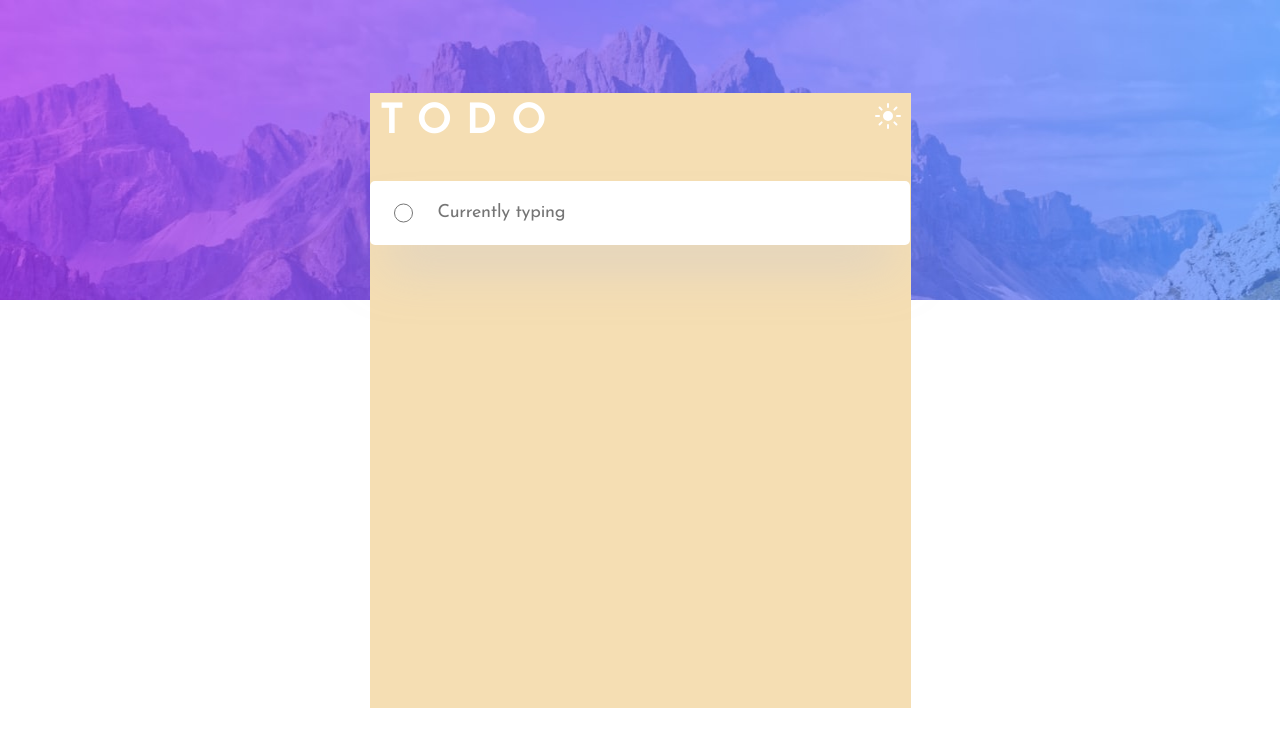
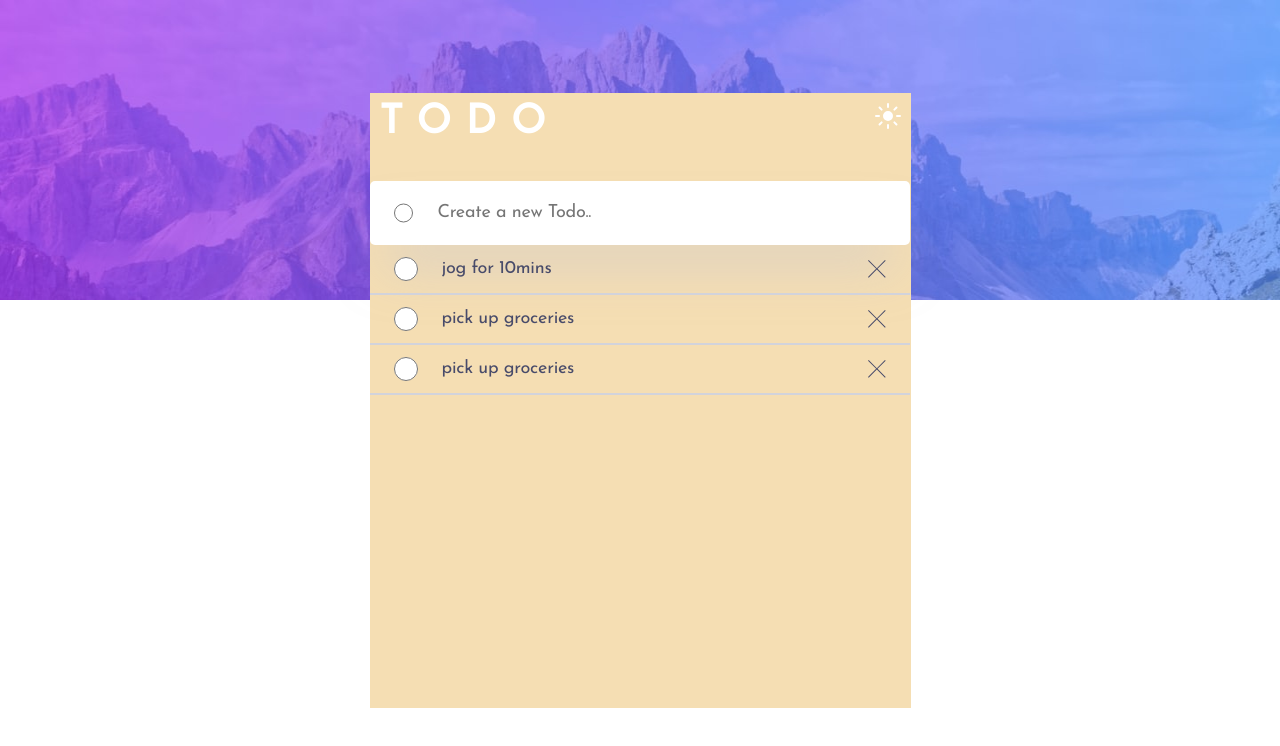
Before and after one commit to nikeshnaik/todo-app-react, a React (Create React App) app: page / in a window 1280 px wide. Shown: the top 746 px of the page. Built offline with nearby package versions, Linux system fonts and the light colour scheme.

Commit message:
feat(todoitem): maps item with data, handles drag, updates state

```diff
--- a/src/TodoApp/App.js
+++ b/src/TodoApp/App.js
@@ -15,10 +15,16 @@ function ToDoApp() {
                 {
                     status: 'active/completed',
                     description: 'pick up groceries'
+                },
+                {
+                    status: 'active/completed',
+                    description: 'pick up groceries'
                 }
+
 
             ],
             filter: 'all/active/completed',
+            dragStartIndex: 0
         }
     )
 
--- /dev/null
+++ b/src/TodoApp/components/TodoItem/index.js
@@ -0,0 +1,50 @@
+import styles from "./style.module.css"
+import { ReactComponent as CrossIcon } from "../../../assets/icon-cross.svg"
+
+function TodoItem(props) {
+
+    let itemOne = null;
+
+
+    function handleDragStart(event) {
+        props.state.dragStartIndex = parseInt(event.target.dataset.index)
+    }
+
+    function handleDragOver(event) {
+        event.preventDefault()
+        event.dataTransfer.dropEffect = "move";
+    }
+
+    function handleDragDrop(event) {
+        let dropZoneIndex = parseInt(event.currentTarget.dataset.index)
+        swapTwo(props.state.dragStartIndex, dropZoneIndex)
+    }
+
+    function swapTwo(itemOne, itemTwo) {
+
+        let oldState = props.state
+        let temp = oldState.todolist[itemOne]
+        oldState.todolist[itemOne] = oldState.todolist[itemTwo]
+        oldState.todolist[itemTwo] = temp
+
+        oldState.dragStartIndex = null
+
+        props.setState({ ...oldState })
+
+    }
+
+
+    return (
+        <div draggable data-index={props.todoId} className={styles.todoitem}
+            onDrag={handleDragStart}
+            onDrop={handleDragDrop}
+            onDragOver={handleDragOver}>
+            <input type="radio" name="todoitem" />
+            <span className={styles.todo_description}>{props.description}</span>
+            {props.edit ? <CrossIcon className={styles.crossicon} /> : null}
+        </div >
+    )
+
+}
+
+export default TodoItem
--- /dev/null
+++ b/src/TodoApp/components/TodoItem/style.module.css
@@ -0,0 +1,31 @@
+.todo_description {
+    font-family: 'Josefin Sans';
+    font-style: normal;
+    font-weight: 400;
+    font-size: 1.8rem;
+    line-height: 1.8rem;
+    letter-spacing: -0.25px;
+    color: var(--light-neutral-Very-Dark-Grayish-Blue);
+
+}
+
+.todoitem {
+    display: flex;
+    flex-direction: row;
+    column-gap: 2.4rem;
+    padding: 2.4rem 2.4rem 2.4rem 2.4rem;
+    width: 54rem;
+    height: 2.4rem;
+    align-items: center;
+    border-bottom: 0.2rem solid var(--light-neutral-Light-Grayish-Blue);
+}
+
+input[type="radio"] {
+    width: 2.4rem;
+    height: 2.4rem;
+}
+
+.crossicon {
+    display: flex;
+    margin-left: auto;
+}
--- a/src/TodoApp/layout/TodoLayout/index.js
+++ b/src/TodoApp/layout/TodoLayout/index.js
@@ -1,5 +1,6 @@
 import { ReactComponent as ThemeMoonIcon } from '../../../assets/icon-moon.svg'
 import { ReactComponent as ThemeSunIcon } from '../../../assets/icon-sun.svg'
+import TodoItem from '../../components/TodoItem'
 
 import styles from './style.module.css'
 
@@ -15,8 +16,16 @@ function ToDoLayout(props) {
                 </div>
             </div>
             <div className={styles.inputBox}>
-                <input type="radio" className={styles.inputRadio} checked={false} />
-                <input type="text" className={styles.inputText} placeholder="Currently typing" />
+                <input type="radio" className={styles.inputRadio} defaultChecked={false} />
+                <input type="text" className={styles.inputText} placeholder="Create a new Todo.." />
+            </div>
+
+            <div className={styles.todoItemContainer}>
+
+                {props.state.todolist.map((element, idx) => {
+                    return <TodoItem key={idx} todoId={idx} status={element.status} description={element.description} edit={true} setState={props.setState} state={props.state} />
+                })}
+
             </div>
         </div>
     )
@@ -24,3 +33,16 @@ function ToDoLayout(props) {
 }
 
 export default ToDoLayout;
+
+
+// todolist: [
+//     {
+//         status: 'active/completed',
+//         description: 'jog for 10mins'
+//     },
+//     {
+//         status: 'active/completed',
+//         description: 'pick up groceries'
+//     }
+
+// ],
--- a/src/TodoApp/layout/TodoLayout/style.module.css
+++ b/src/TodoApp/layout/TodoLayout/style.module.css
@@ -2,7 +2,7 @@
     background-color: wheat;
     display: flex;
     width: 54.1rem;
-    /* height: 439 + 24 + 64 + 40 + 48; */
+    /* height: 439 + 24 + 64 + 40 + 48; fit content*/
     height: 61.5rem;
     flex-direction: column;
 
@@ -59,8 +59,13 @@
     outline: none;
     font-size: 1.8rem;
     font-weight: 400;
-    line-height: 1.8prem;
+    line-height: 1.8rem;
     letter-spacing: -0.25px;
     text-align: left;
     font-family: "Josefin Sans";
 }
+
+.todoItemContainer {
+    display: flex;
+    flex-direction: column;
+}
```
